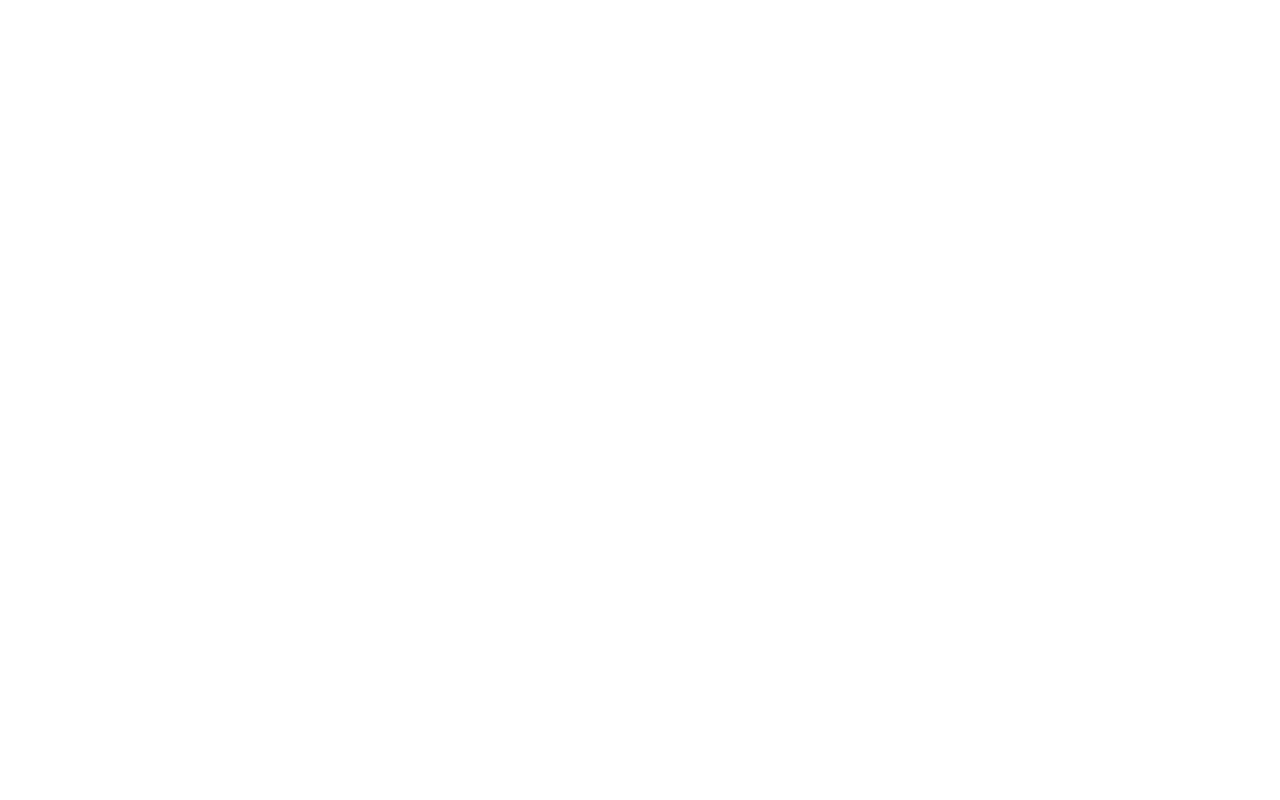
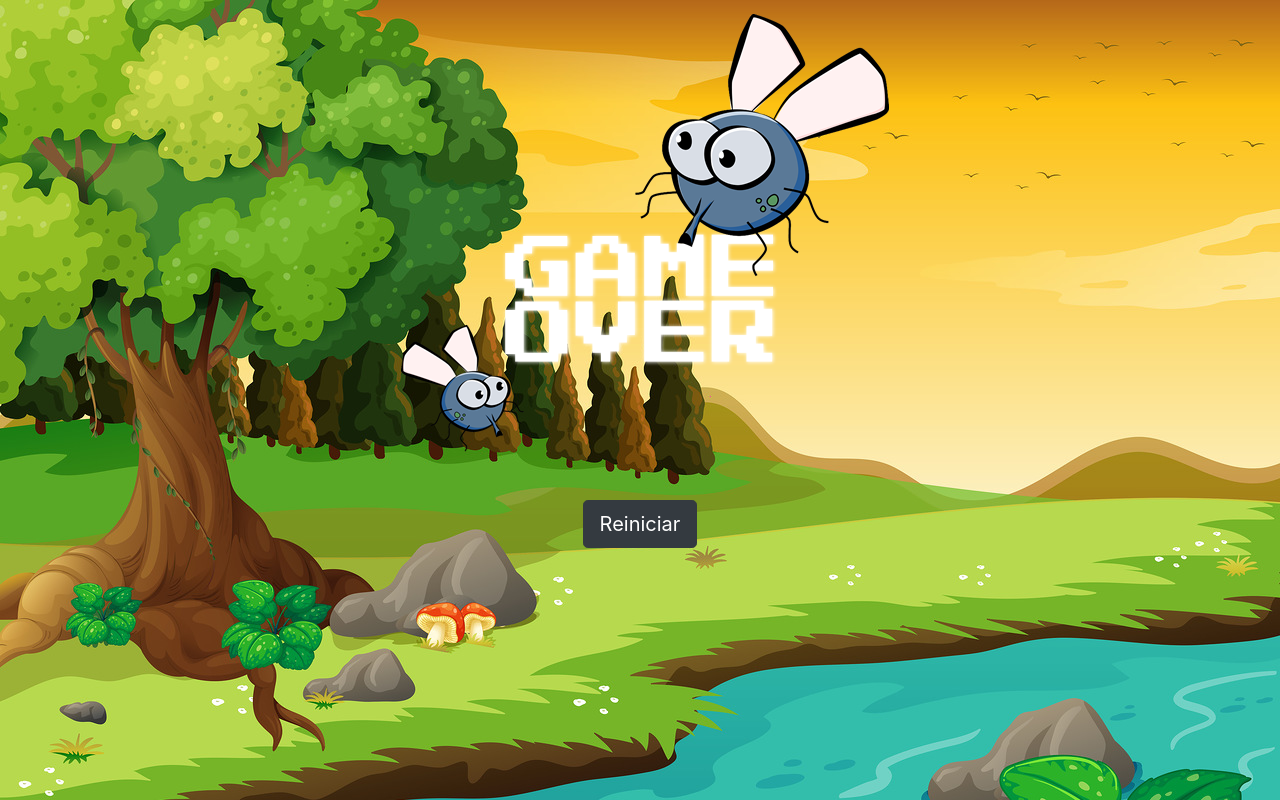
Before and after one commit to mts-andre/mosk-game, a plain HTML site: page endGame.html in a window 1280 px wide. Drawn offline with nearby package versions, Linux system fonts and the light colour scheme.

Commit message:
Add files via upload

```diff
--- a/endGame.html
+++ b/endGame.html
@@ -8,8 +8,31 @@
 
     <!-- Bootstrap CSS -->
     <link rel="stylesheet" href="https://stackpath.bootstrapcdn.com/bootstrap/4.3.1/css/bootstrap.min.css" integrity="sha384-ggOyR0iXCbMQv3Xipma34MD+dH/1fQ784/j6cY/iJTQUOhcWr7x9JvoRxT2MZw1T" crossorigin="anonymous">
+
+    <!-- Stylesheet-->
+    <link rel="stylesheet" type="text/css" href="style.css">
   </head>
   <body>
+    <div class="container">
+        <div class="row">
+            <div class="col">
+                <div class="d-flex justify-content-center">
+                    <img src="img/game_over.png">
+                </div>
+            </div>
+        </div>
+
+        <div class="row">
+            <div class="col">
+                <div class="d-flex justify-content-center">
+                    <button class="btn btn-dark btn-lg" onclick="window.location.href= 'appGame.html' ">Reiniciar</button>
+                </div>
+            </div>
+        </div>
+    </div>
+
+    <!-- Javacript-->
+    <script src="script.js"></script>
 
     <!-- Optional JavaScript -->
     <!-- jQuery first, then Popper.js, then Bootstrap JS -->
--- a/script.js
+++ b/script.js
@@ -16,7 +16,7 @@ function posicionarElemento() {
         window.document.getElementById('moska').remove()
 
         if(life > 3) {
-
+            window.location.href = 'endGame.html'
         } else {
             window.document.getElementById('life' + life).src = 'img/coracao_vazio.png'
         life++
```
